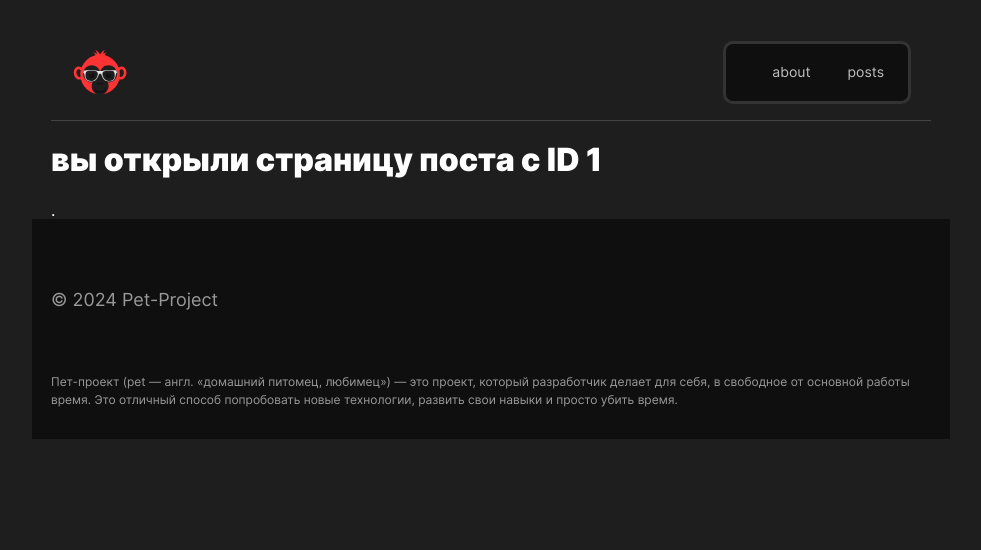
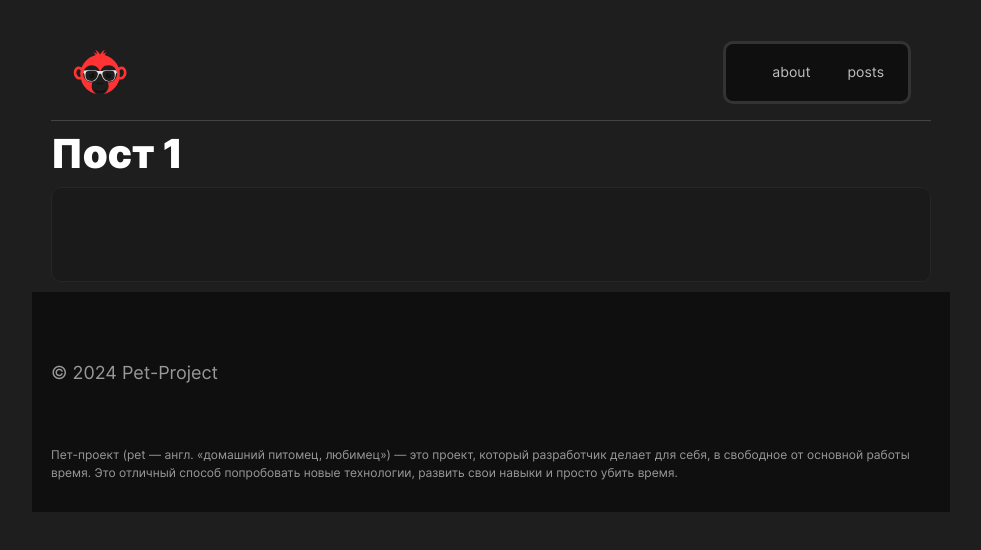
Before and after one commit to AnnieSkywalker/react-start, a React (Create React App) app: page /posts/1 in a window 1280 px wide. Shown: the top 550 px of the page, without its empty margins (149-1130 px from the left). Built offline with nearby package versions, Linux system fonts and the light colour scheme; no server answers.

Commit message:
работа с page-post

```diff
--- a/src/App.js
+++ b/src/App.js
@@ -10,13 +10,13 @@ import './styles/App.css';
 function App() {
     return <div>
         <BrowserRouter>
-            <header className='header'>
+            <header id='header' className='header'>
                 <div className='header__content'>
                     <img className ="header__image" src={Logo} alt="Логотип" />
                     <Navbar />
                 </div>
             </header>
-            <main className='content'>
+            <main id='main' className='content'>
                 <AppRouter />
             </main>
             <Footer>
--- a/src/Pages/PostPage.jsx
+++ b/src/Pages/PostPage.jsx
@@ -9,21 +9,31 @@ function PostPage() {
 	let [post, setPost] = useState({});
 	const [fetchPostById, isLoading, error] = useFetching(async (id) => {
 		const response = await PostService.getById(id);
-		setPost(response.data)
+		console.log(response);
+		setPost(response.data);
 
 	});
 
 	useEffect(() => {
+		console.log(params);
 		fetchPostById(params.id);
 	}, [])
 
   return (
 
-	<div>
-		<h1>вы открыли страницу поста c ID {params.id}</h1>
+	<div className='post-page'>
+		<h2 className='post-page__id'>Пост {params.id}</h2>
 		{isLoading
 			? <Loader />
-			: <div>{post.id}. {post.title}</div>
+			:
+			(<div className='post'>
+				<div className="post__content">
+					<div className="post__wrap">
+						<h3 className="post-page__title post__title">{post.title}</h3>
+						<p className="post-page__body post__body">{post.body}</p>
+					</div>
+				</div>
+			</div>)
 		}
 	</div>
   )
--- a/src/components/PostItem.jsx
+++ b/src/components/PostItem.jsx
@@ -11,7 +11,7 @@ const PostItem = function (props) {
     <div className="post">
 
       <div className="post__content">
-        <span className="post__id">{props.post.id}</span>
+        <span className="post__id">{props.number}</span>
         <div className="post__wrap">
             <h3 className="post__title">{props.post.title}</h3>
             <p className="post__body">{props.post.body}</p>
--- a/src/components/UI/footer/Footer.jsx
+++ b/src/components/UI/footer/Footer.jsx
@@ -4,7 +4,7 @@ import classes from "./Footer.module.css";
 const Footer = function () {
 
 	return(
-		<footer className={classes.footer}>
+		<footer id='footer' className={classes.footer}>
 			<div className="footer__container">
         		<p className="footer__copyright">© 2024 Pet-Project</p>
 				<p className="footer__discription">Пет-проект (pet — англ. «домашний питомец, любимец») — это проект, который разработчик делает для себя, в свободное от основной работы время. Это отличный способ попробовать новые технологии, развить свои навыки и просто убить время.</p>
--- a/src/styles/App.css
+++ b/src/styles/App.css
@@ -21,6 +21,10 @@
 @import url(./blocks/post/__title/post__title.css);
 @import url(./blocks/post/__body/post__body.css);
 @import url(./blocks/post/_btn/post__btn.css);
+
+@import url(./blocks/post-page/__id/post-page__id.css);
+@import url(./blocks/post-page/__title/post-page__title.css);
+@import url(./blocks/post-page/__body/post-page__body.css);
 
 @import url(./blocks/pagination/pagination.css);
 @import url(./blocks/pagination/__page/pagination__page.css);
--- /dev/null
+++ b/src/styles/blocks/post-page/__body/post-page__body.css
@@ -0,0 +1,5 @@
+.post-page__body {
+	font-size: 20px;
+	display: block;
+	-webkit-line-clamp: 0;
+}
--- /dev/null
+++ b/src/styles/blocks/post-page/__id/post-page__id.css
@@ -0,0 +1,4 @@
+.post-page__id {
+	font-size: 40px;
+	margin: 10px 0;
+}
--- /dev/null
+++ b/src/styles/blocks/post-page/__title/post-page__title.css
@@ -0,0 +1,4 @@
+.post-page__title {
+	font-size: 25px;
+	color: #ff9999;
+}
--- a/src/styles/blocks/post/__body/post__body.css
+++ b/src/styles/blocks/post/__body/post__body.css
@@ -3,7 +3,6 @@
 	font-size: 14px;
 	line-height: 150%;
 	color: #999;
-
 	display: -webkit-box;
 	-webkit-line-clamp: 2;
 	-webkit-box-orient: vertical;
```
